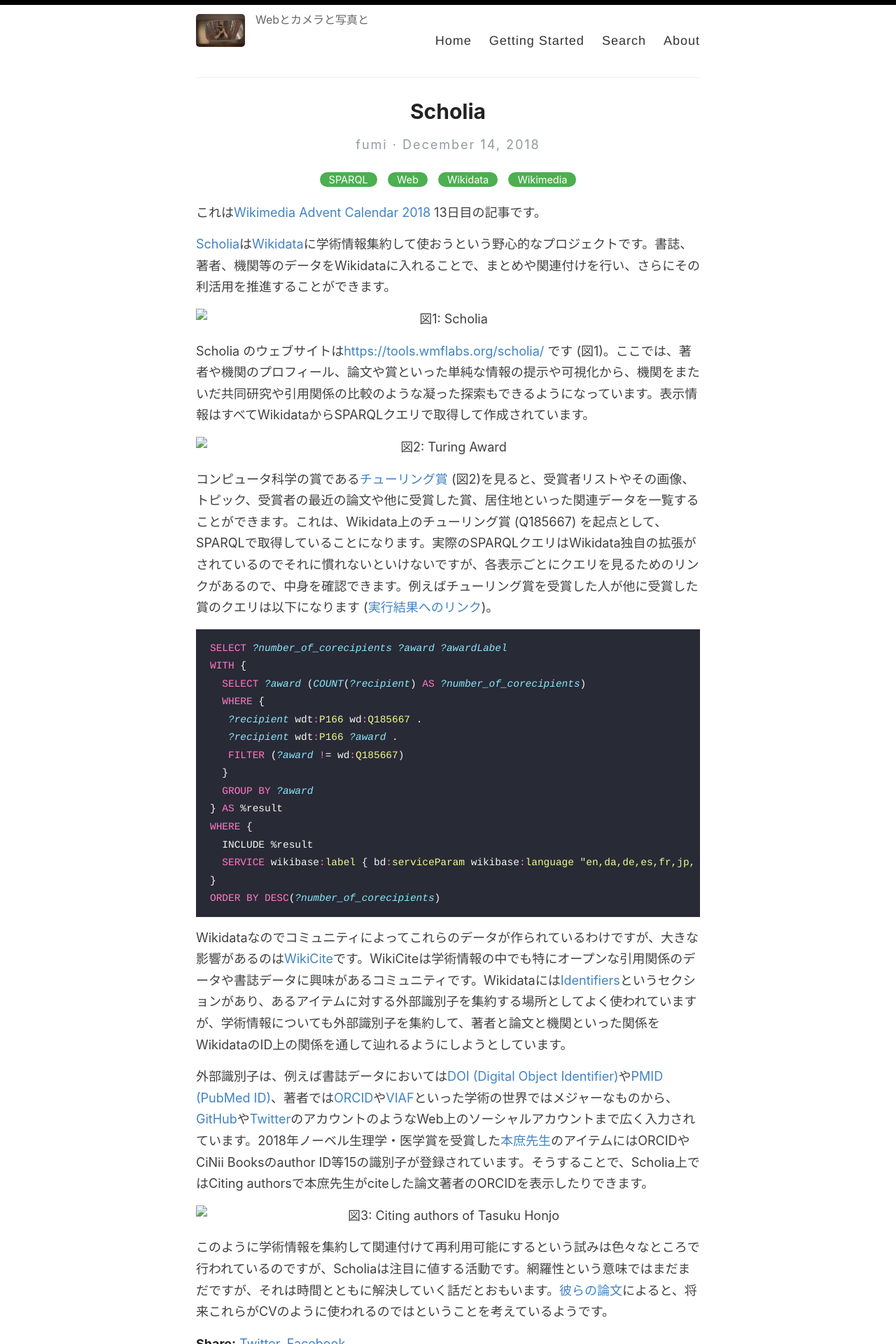
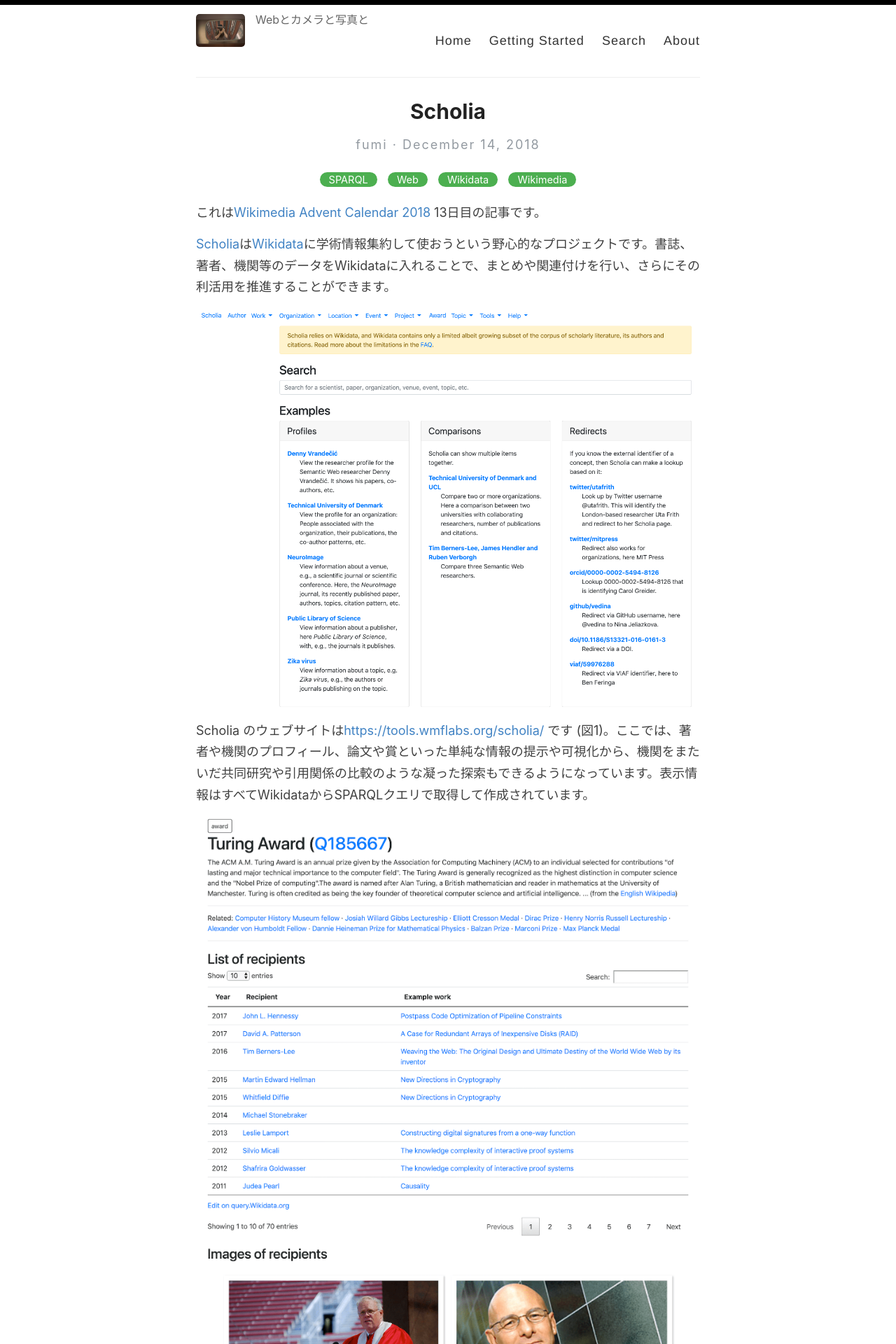
Before and after one commit to fumi/fumi.me, a Jekyll site: the page built from _posts/2018-12-14-scholia.md, in a window 1280 px wide. Shown: the top 1920 px of the page at 70% size. Built offline with Jekyll 4.4.1, drawn with Linux system fonts in a browser that asks for light colours.

Commit message:
Reverted images dir

```diff
--- a/_posts/2018-12-14-scholia.md
+++ b/_posts/2018-12-14-scholia.md
@@ -23,11 +23,11 @@ tags:
 
 [Scholia](https://www.wikidata.org/wiki/Wikidata:Scholia)は[Wikidata](https://www.wikidata.org)に学術情報集約して使おうという野心的なプロジェクトです。書誌、著者、機関等のデータをWikidataに入れることで、まとめや関連付けを行い、さらにその利活用を推進することができます。
 
-![図1: Scholia]({{site.baseurl}}/assets/images/2018-12-14-scholia/d9439ea57caceef2c971136dfea527bd.png)
+![図1: Scholia]({{site.baseurl}}/images/2018-12-14-scholia/d9439ea57caceef2c971136dfea527bd.png)
 
 Scholia のウェブサイトは[https://tools.wmflabs.org/scholia/](https://tools.wmflabs.org/scholia/) です (図1)。ここでは、著者や機関のプロフィール、論文や賞といった単純な情報の提示や可視化から、機関をまたいだ共同研究や引用関係の比較のような凝った探索もできるようになっています。表示情報はすべてWikidataからSPARQLクエリで取得して作成されています。
 
-![図2: Turing Award]({{site.baseurl}}/assets/images/2018-12-14-scholia/28399da6e430a73ff3302944478eeaa5.png)
+![図2: Turing Award]({{site.baseurl}}/images/2018-12-14-scholia/28399da6e430a73ff3302944478eeaa5.png)
 
 コンピュータ科学の賞である[チューリング賞](https://tools.wmflabs.org/scholia/award/Q185667) (図2)を見ると、受賞者リストやその画像、トピック、受賞者の最近の論文や他に受賞した賞、居住地といった関連データを一覧することができます。これは、Wikidata上のチューリング賞 (Q185667) を起点として、SPARQLで取得していることになります。実際のSPARQLクエリはWikidata独自の拡張がされているのでそれに慣れないといけないですが、各表示ごとにクエリを見るためのリンクがあるので、中身を確認できます。例えばチューリング賞を受賞した人が他に受賞した賞のクエリは以下になります ([実行結果へのリンク](http://tinyurl.com/y7hrvffb))。
 
@@ -53,6 +53,6 @@ Wikidataなのでコミュニティによってこれらのデータが作られ
 
 外部識別子は、例えば書誌データにおいては[DOI (Digital Object Identifier)](http://www.doi.org/)や[PMID (PubMed ID)](https://www.ncbi.nlm.nih.gov/pubmed/)、著者では[ORCID](https://orcid.org/)や[VIAF](http://viaf.org/)といった学術の世界ではメジャーなものから、[GitHub](https://github.com/)や[Twitter](https://twitter.com)のアカウントのようなWeb上のソーシャルアカウントまで広く入力されています。2018年ノーベル生理学・医学賞を受賞した[本庶先生](https://www.wikidata.org/wiki/Q2395341)のアイテムにはORCIDやCiNii Booksのauthor ID等15の識別子が登録されています。そうすることで、Scholia上ではCiting authorsで本庶先生がciteした論文著者のORCIDを表示したりできます。
 
-![図3: Citing authors of Tasuku Honjo]({{site.baseurl}}/assets/images/2018-12-14-scholia/f550696ecdc747ed7b885da6f0510f2d.png)
+![図3: Citing authors of Tasuku Honjo]({{site.baseurl}}/images/2018-12-14-scholia/f550696ecdc747ed7b885da6f0510f2d.png)
 
 このように学術情報を集約して関連付けて再利用可能にするという試みは色々なところで行われているのですが、Scholiaは注目に値する活動です。網羅性という意味ではまだまだですが、それは時間とともに解決していく話だとおもいます。[彼らの論文](https://www.wikidata.org/wiki/Q41799194)によると、将来これらがCVのように使われるのではということを考えているようです。
```
